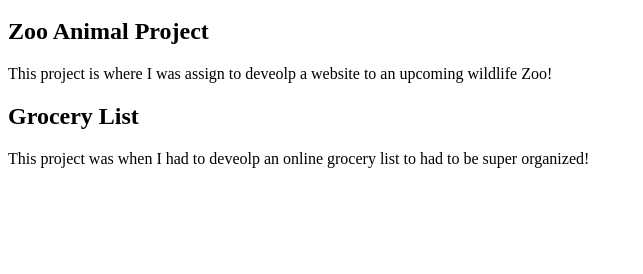
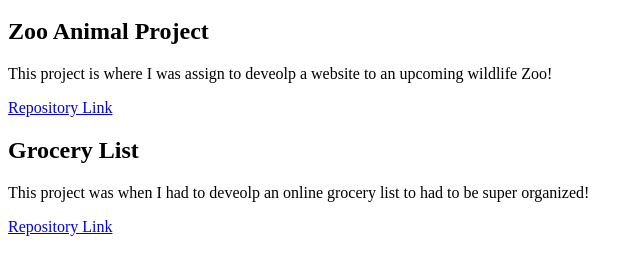
Before and after one commit to ARashodC/personal-site, a plain HTML site: page portfolio.html in a window 1280 px wide. Shown: the part 48-322 px from the top of the page, without its empty margins (0-643 px from the left). Drawn offline with Linux system fonts and the light colour scheme.

Commit message:
added projects links to portfolio.html

```diff
--- a/portfolio.html
+++ b/portfolio.html
@@ -14,9 +14,11 @@
       <p>This project is where I was assign
       to deveolp a website to an upcoming wildlife Zoo!
     </p>
+    <a href="https://github.com/ARashodC/Zoo-Animals.git">Repository Link</a>
     <h2>Grocery List</h2>
       <p>This project was when I had to deveolp an online
         grocery list to had to be super organized!
       </p>
+    <a href="https://github.com/ARashodC/Organized-Grocery-List.git">Repository Link</a>
   </body>
 </html>
```
